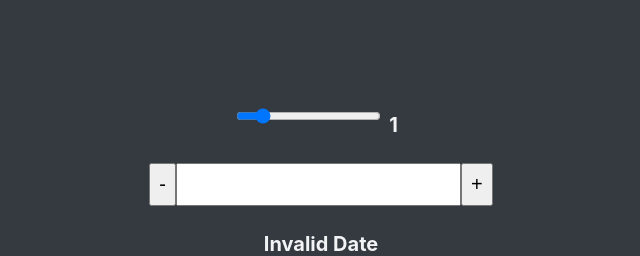
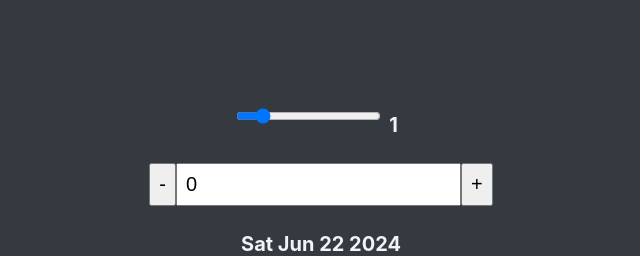
Before and after one commit to akutnino/react.js-main-secondary, a React (Create React App) app in the folder 10-react-quiz/starter/react-quiz/: page / in a window 1280 px wide. Shown: the top 256 px of the page, without its empty margins (319-959 px from the left). Built offline with nearby package versions, Linux system fonts and the light colour scheme.

Commit message:
minor change to the useReducer hook

```diff
--- a/10-react-quiz/starter/react-quiz/src/DateCounter.js
+++ b/10-react-quiz/starter/react-quiz/src/DateCounter.js
@@ -4,7 +4,7 @@ const reducerFunc = (appState, action) => {};
 
 export default function DateCounter(props) {
 	// const [inputCount, setInputCount] = useState(0);
-	const [inputCount, setInputCount] = useReducer(reducerFunc(0));
+	const [inputCount, setInputCount] = useReducer(reducerFunc, 0);
 	const [inputStep, setInputStep] = useState(1);
 
 	// This mutates the date object.
```
